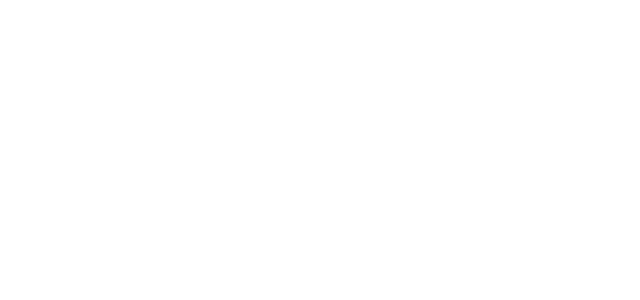
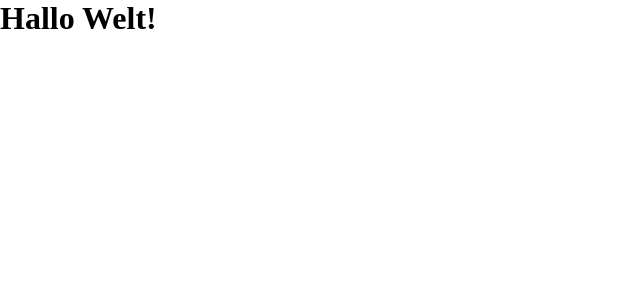
Before and after one commit to uelgum-dev/svelte-ts-template, a Svelte app: page / in a window 1280 px wide. Shown: the top 300 px of the page, without its empty margins (0-640 px from the left). Built offline with nearby package versions, Linux system fonts and the light colour scheme.

Commit message:
App verbessert

```diff
--- a/src/App.svelte
+++ b/src/App.svelte
@@ -1,7 +1,7 @@
 <script lang="ts">
-
+    let name = "Welt";
 </script>
 
 <main>
-
+    <h1>Hallo {name}!</h1>
 </main>
```
